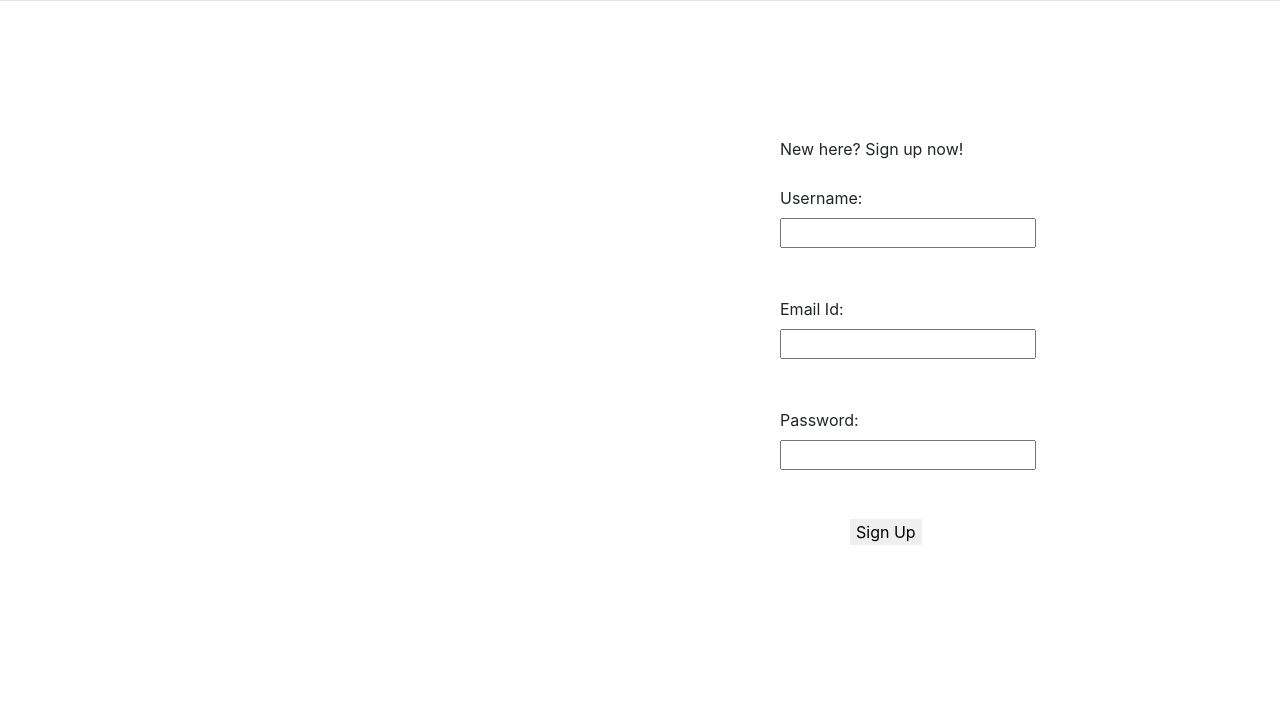
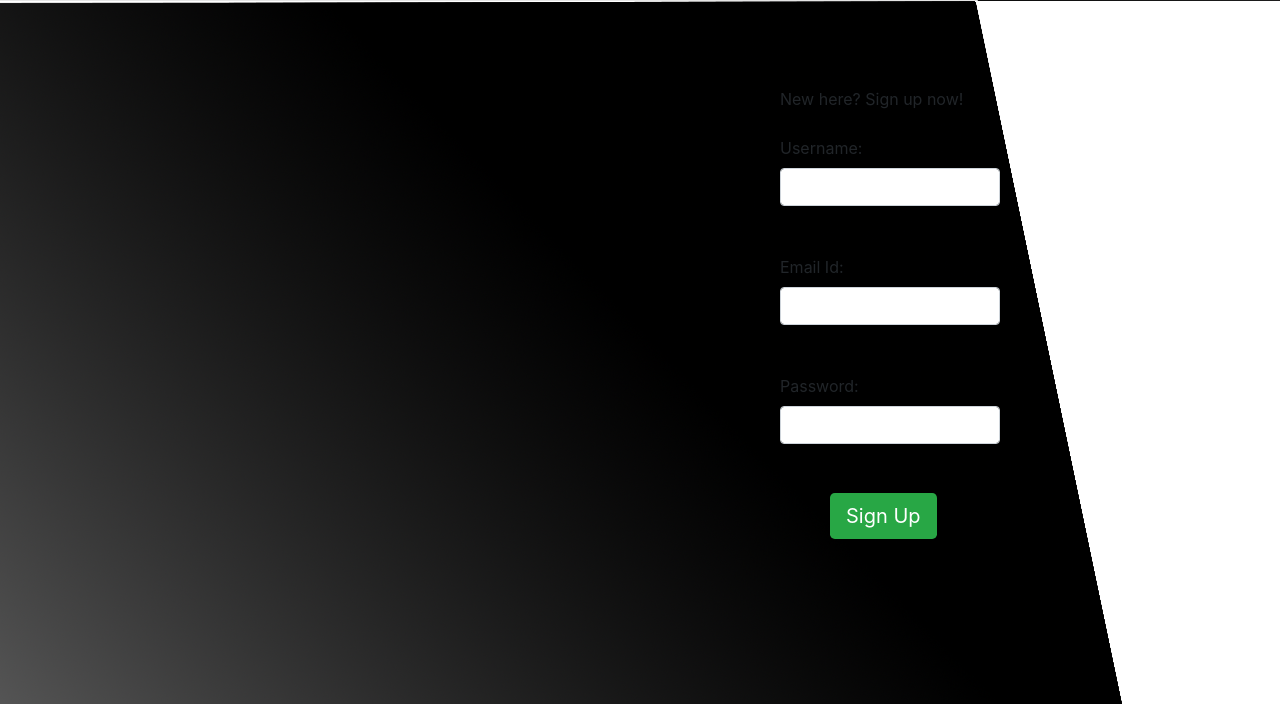
Before and after one commit to Swanoff/Hobbyist, a Django app: page / in a window 1280 px wide. Shown: the part 96-800 px from the top of the page. Run offline with Django 3.2, Linux system fonts and the light colour scheme; some libraries are stand-ins or nearby versions.

Commit message:
Added background image for login
Some minor changes in login UI.

```diff
--- a/Hobbyist/templates/hobby_app/login.html
+++ b/Hobbyist/templates/hobby_app/login.html
@@ -1,5 +1,4 @@
 <!DOCTYPE html>
-{% load staticfiles %}
 <html lang="en" dir="ltr">
 
   <head>
@@ -11,7 +10,7 @@
       #header
       {
         height: 80px;
-        background-color: white;
+        background-image: url("bd.png");
         border-style: hidden;
         margin: 0;
       }
@@ -30,13 +29,21 @@
         padding-right: 80px;
       }
 
+      body
+      {
+        border-style: hidden;
+        margin: 0px;
+
+        background-image: url("img/login_bg.png");
+      }
+
       #register
       {
         height:400px;
         width:300px;
         float: right;
         border-style: hidden;
-        margin: 80px 240px;
+        margin: 30px 240px;
         padding: 40px;
       }
 
@@ -51,7 +58,7 @@
       {
         border-style: hidden;
         margin-top: 25px;
-        margin-left: 70px;
+        margin-left: 50px;
       }
     </style>
   </head>
@@ -59,43 +66,41 @@
   <body>
 
     <div id="header">
+      <font color="white">
     <img id="logo" src="img/gradient.png" alt="Hobbyist" height="60" width="200">
       <div id="login" style="float:right">
         <p>Already a member?</p>
         <form style="float:right">
-          {% csrf_token %}
           <label for="mail">Email:</label>
           <input type="email" name="Email" placeholder="email id" required>
           <label for="pwd">Password:</label>
           <input type="password" name="Password" placeholder="password" required>
-          <input type="submit" name="" value="Sign In">
+          <input type="submit" class="btn btn-primary btn-sm" name="" value="Sign In">
         </form>
-      </div>
+      </div></font>
     </div>
 
     <hr>
 
     <div id="register">
       <p>New here? Sign up now!</p>
-      <form id=signup >
-
+      <form id=signup>
         <div class="reg_fields">
-
           <label>Username:</label>
-          <input type="text" required>
+          <input type="text" class="form-control" required>
         </div>
         <br>
         <div class="reg_fields">
           <label>Email Id:</label>
-          <input type="email" required>
+          <input type="email" class="form-control" required>
         </div>
         <br>
         <div class="reg_fields">
           <label>Password:</label>
-          <input type="password" required>
+          <input type="password" class="form-control" required>
         </div>
         <br>
-        <input id="reg_submit"  type="submit" value="Sign Up">
+        <input id="reg_submit" class="btn btn-success btn-lg" type="submit" value="Sign Up">
       </form>
     </div>
 
```
Also changed, not shown: Hobbyist/templates/hobby_app/img/login_bg.png (added).
